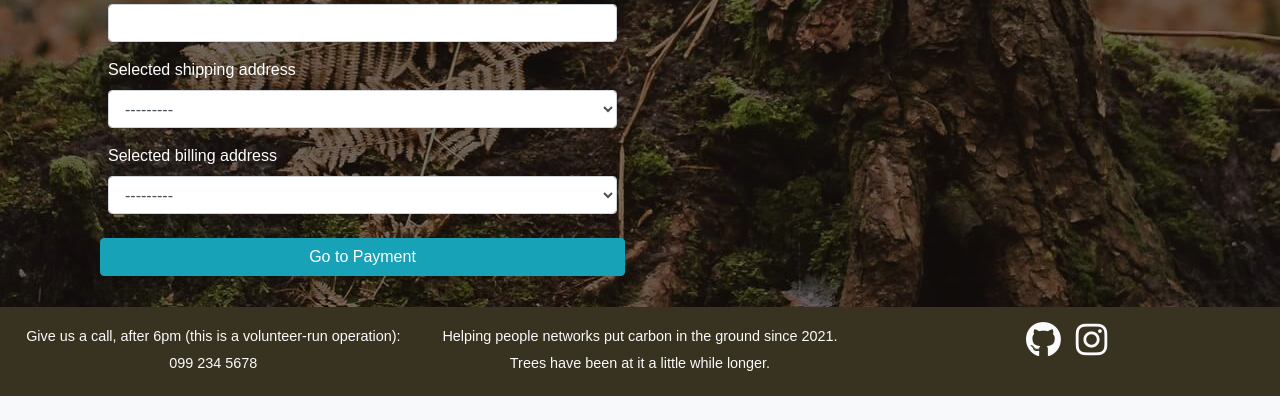
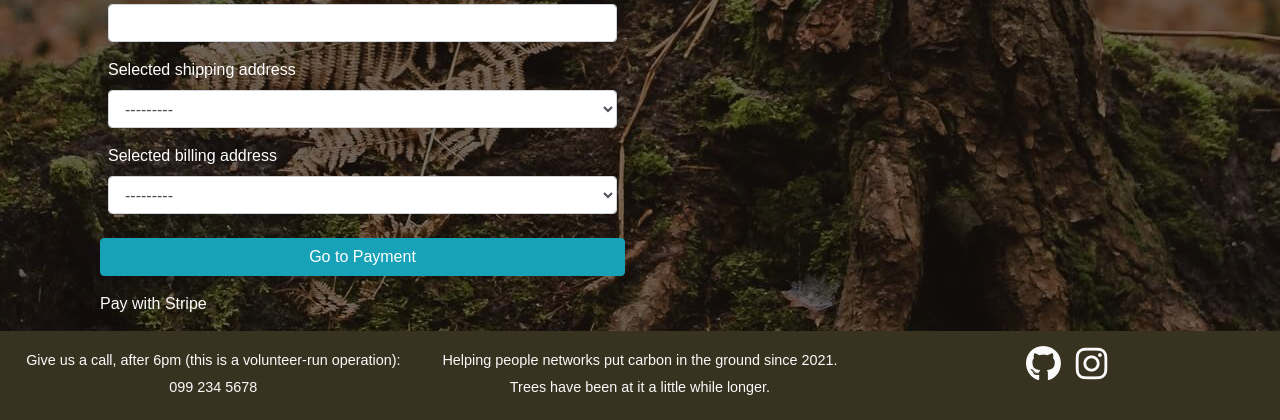
Before and after one commit to jclry1/ms4_citizen_tree, a Django app: page /shop/checkout/ in a window 1280 px wide. Shown: the part 925-1345 px from the top of the page. Before the commit the page ends 1321 px from the top, so only its background shows below. Run offline with Django 3.2, Linux system fonts and the light colour scheme; the visitor is signed in with stand-in values (Sample User, id 1); data comes from the database, SQL or seed files in the repository; data that the repository does not hold is empty; some libraries are stand-ins or nearby versions.

Commit message:
Add stripe payment functionality - followed from JustDjango tutorial

```diff
--- a/shop/forms.py
+++ b/shop/forms.py
@@ -81,3 +81,7 @@ class AddressForm(forms.Form):
                 self.add_error("billing_address_county", "Fill in this field")
             if not data.get('billing_address_eircode', None):
                 self.add_error("billing_address_eircode", "Fill in this field")
+
+
+class StripePaymentForm(forms.Form):
+    selectedCard = forms.CharField(max_length=100)
--- a/shop/templates/shop/checkout.html
+++ b/shop/templates/shop/checkout.html
@@ -46,6 +46,10 @@
                     <div class="form-group">
                         <button type="submit" class="btn btn-info btn-block">Go to Payment</button>
                     </div>
+                    <div>
+                        <a href="{ url 'shop:stripe-pay '}">Pay with Stripe</a>
+                    </div>
+
                 </div>
                 <div class="col-md-6">
                     <div class="row mb-5">
--- a/shop/urls.py
+++ b/shop/urls.py
@@ -11,4 +11,6 @@ urlpatterns = [
     path('decrease-quantity/<pk>/', views.DecreaseQuantityView.as_view(), name = 'decrease-qty'),
     path('remove-from-cart/<pk>/', views.RemoveFromCartView.as_view(), name = 'remove-item'),
     path('checkout/', views.CheckoutView.as_view(), name='checkout'),
+    path('payment/stripe/', views.StripePaymentView.as_view(), name='stripe-pay'),
+    path('webhooks/stripe/', views.stripe_webhook_view, name='stripe-webhook'),
 ]
--- a/shop/views.py
+++ b/shop/views.py
@@ -1,11 +1,23 @@
+import stripe
+import json
+import os
+import datetime
+from django.utils import timezone
 from django.shortcuts import get_object_or_404, redirect
+from django.views.decorators.csrf import csrf_exempt
+from django.core.mail import send_mail
+from django.http.response import HttpResponse, JsonResponse
+from django.conf import settings
 from django.contrib import messages
 from django.urls import reverse
 from django.views import generic
 from django.views.generic.base import TemplateView
-from .models import Product, OrderItem, Address
+from stripe.api_resources import payment_intent
+from .models import Product, OrderItem, Address, StripePayment
 from .utils import get_or_set_order_session
-from .forms import AddToCartForm, AddressForm
+from .forms import AddToCartForm, AddressForm, StripePaymentForm
+
+stripe.api_key = settings.STRIPE_SECRET_KEY
 
 
 class ProductListView(generic.ListView):
@@ -96,7 +108,7 @@ class CheckoutView(generic.FormView):
     form_class = AddressForm
 
     def get_success_url(self):
-        pass
+        return reverse("shop:stripe-pay")
 
     def form_valid(self, form):
         order = get_or_set_order_session(self.request)
@@ -114,7 +126,7 @@ class CheckoutView(generic.FormView):
                 county=form.cleaned_data['shipping_address_county'],
                 eircode=form.cleaned_data['shipping_address_eircode'],
             )
-        order.shipping_address = address
+            order.shipping_address = address
 
         if selected_billing_address:
             order.billing_address = selected_billing_address
@@ -127,7 +139,7 @@ class CheckoutView(generic.FormView):
                 county=form.cleaned_data['billing_address_county'],
                 eircode=form.cleaned_data['billing_address_eircode'],
             )
-        order.billing_address = address
+            order.billing_address = address
         order.save()
 
         messages.info(self.request, "Addresses have been added successfully")
@@ -142,3 +154,117 @@ class CheckoutView(generic.FormView):
         context = super(CheckoutView, self).get_context_data(**kwargs)
         context["order"] = get_or_set_order_session(self.request)
         return context
+
+class StripePaymentView(generic.FormView):
+    template_name = 'shop/stripe_payment.html'
+    form_class = StripePaymentForm
+
+    def form_valid(self, form):
+        payment_method = form.cleaned_data["selectedCard"]
+        print(payment_method)
+        if payment_method != "newCard":
+            try:
+                order = get_or_set_order_session(self.request)
+                payment_intent = stripe.PaymentIntent.create(
+                    amount=order.get_raw_total(),
+                    currency='eur',
+                    customer=self.request.user.customer.stripe_customer_id,
+                    payment_method=payment_method,
+                    off_session=True,
+                    confirm=True,
+                )
+                payment_record, created = StripePayment.objects.get_or_create(
+                    order=order
+                )
+                payment_record.payment_intent_id = payment_intent["id"]
+                payment_record.amount = order.get_total()
+                payment_record.save()
+
+
+            except stripe.error.CardError as e:
+                err = e.error
+                # Error code will be authentication_required if authentication is needed
+                print("Code is: %s" % err.code)
+                payment_intent_id = err.payment_intent['id']
+                payment_intent = stripe.PaymentIntent.retrieve(
+                    payment_intent_id)
+                messages.warning(self.request, "Code is: %s" % err.code)
+        return redirect("/")
+
+    def get_context_data(self, **kwargs):
+        user = self.request.user
+        if not user.customer.stripe_customer_id:
+            stripe_customer = stripe.Customer.create(email=user.email)
+            user.customer.stripe_customer_id = stripe_customer["id"]
+            user.customer.save()
+
+        order = get_or_set_order_session(self.request)
+
+        payment_intent = stripe.PaymentIntent.create(
+            amount=order.get_raw_total(), #Amount in cents
+            currency='eur',
+            customer=user.customer.stripe_customer_id,
+        )
+        print(payment_intent)
+        payment_record, created = StripePayment.objects.get_or_create(
+            order=order
+        )
+        payment_record.payment_intent_id = payment_intent["id"]
+        payment_record.amount = order.get_total()
+        payment_record.save()
+
+        cards = stripe.PaymentMethod.list(
+            customer=user.customer.stripe_customer_id,
+            type="card",
+        )
+        pay_methods=[]
+        for card in cards:
+            pay_methods.append(card["id"])
+
+        print(cards)
+
+        context = super(StripePaymentView, self).get_context_data(**kwargs)
+        context ["order"] = get_or_set_order_session(self.request)
+        context["STRIPE_PUBLIC_KEY"] = settings.STRIPE_PUBLIC_KEY
+        context["client_secret"] = payment_intent["client_secret"]
+        context["payment_methods"] = pay_methods
+        return context
+
+@csrf_exempt
+def stripe_webhook_view(request):
+    endpoint_secret = settings.STRIPE_WH_SECRET
+    payload = request.body
+    sig_header = request.META['HTTP_STRIPE_SIGNATURE']
+    event = None
+
+    try:
+        event = stripe.Webhook.construct_event(
+            payload, sig_header, endpoint_secret
+        )
+        print(event)
+    except ValueError as e:
+        # Invalid payload
+        return HttpResponse(status=400)
+    except stripe.error.SignatureVerificationError as e:
+        # Invalid signature
+        return HttpResponse(status=400)
+
+    # Handle the event
+    if event.type == 'payment_intent.succeeded':
+        payment_intent = event.data.object  # contains a stripe.PaymentIntent
+        print('PI was ok')
+        print(payment_intent)
+        stripe_payment = StripePayment.objects.get(
+            payment_intent_id=payment_intent["id"],
+        )
+        stripe_payment.successful = True
+        stripe_payment.save()
+        order = stripe_payment.order
+        order.ordered = True
+        order.ordered_date = timezone.now()
+        order.save()
+    else:
+        # Unexpected event type
+        return HttpResponse(status=400)
+
+    return HttpResponse(status=200)
```
